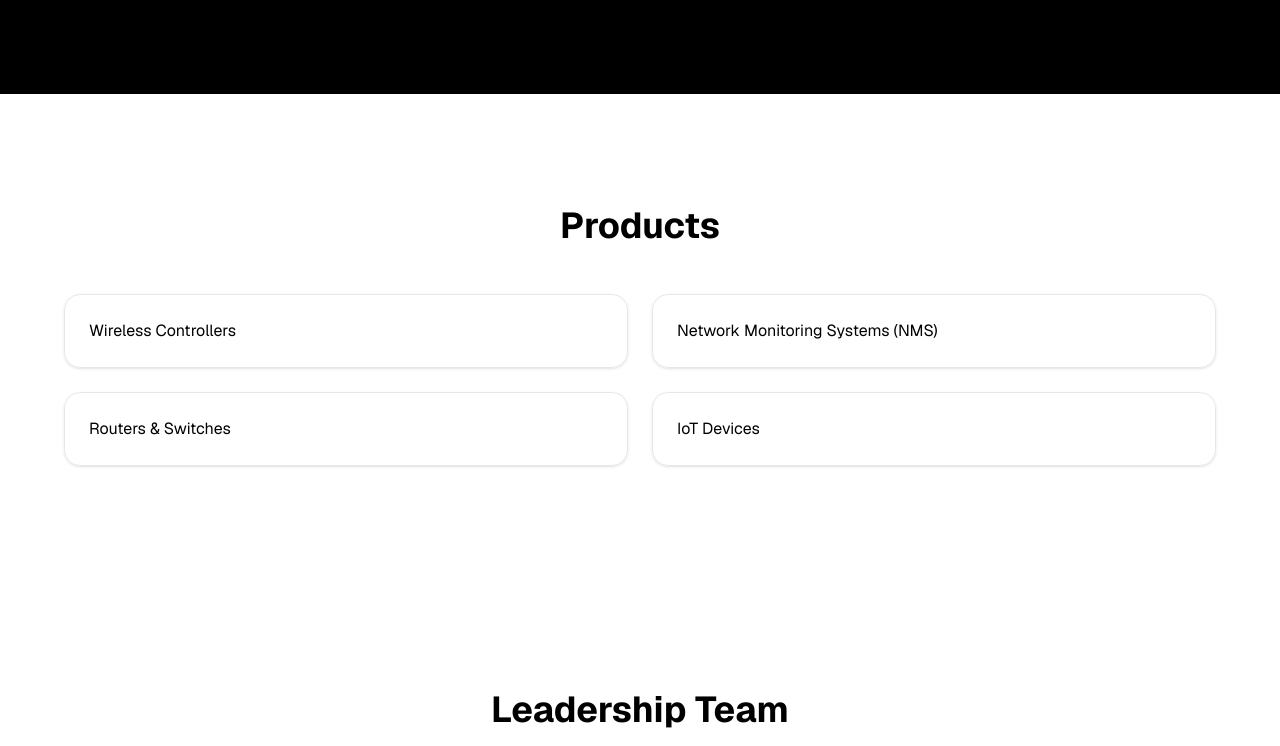
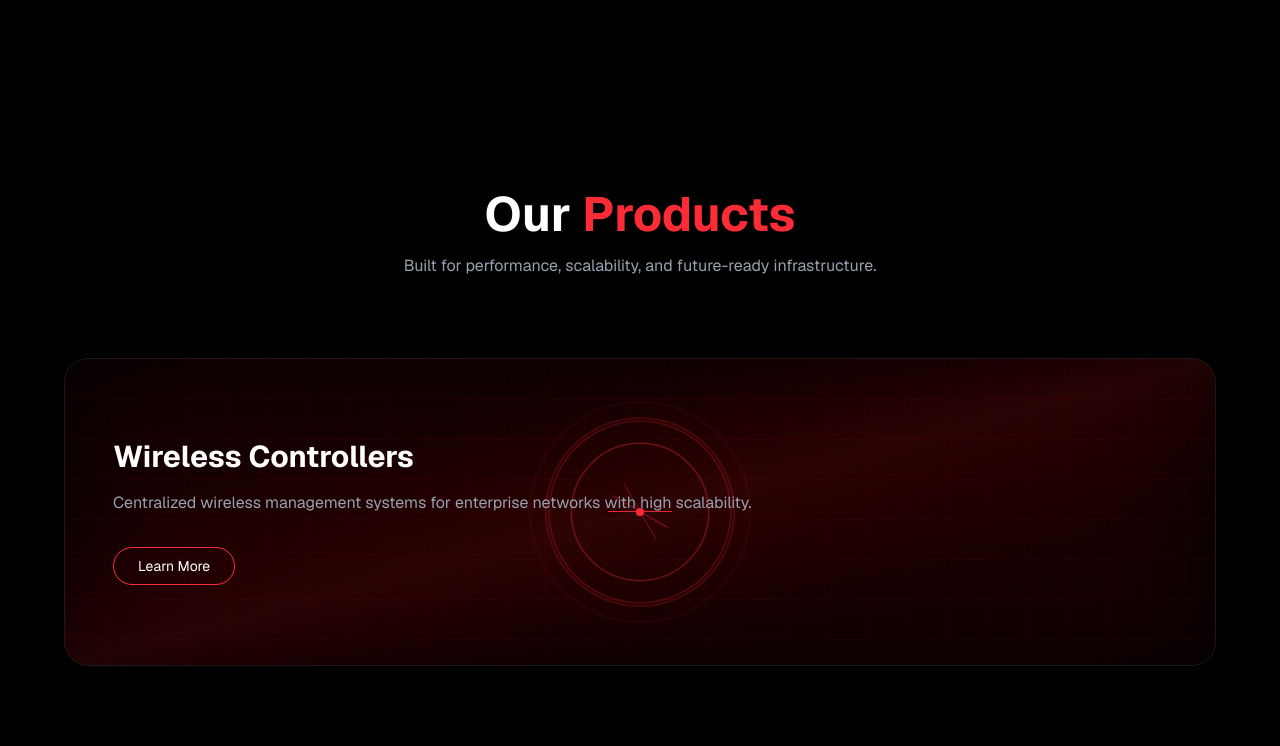
Before and after one commit to monsrip/black-hat-iconic, a Next.js app: page / in a window 1280 px wide. Shown: the part 2294-3040 px from the top of the page. Built offline with nearby package versions, Linux system fonts and the light colour scheme.

Commit message:
new design for product

```diff
--- /dev/null
+++ b/app/components/ProductsSection.tsx
@@ -0,0 +1,224 @@
+"use client";
+import { motion } from "framer-motion";
+
+/* ================= DATA ================= */
+
+const products = [
+  {
+    title: "Wireless Controllers",
+    desc: "Centralized wireless management systems for enterprise networks with high scalability.",
+    type: "wireless",
+  },
+  {
+    title: "Network Monitoring Systems (NMS)",
+    desc: "Real-time analytics, monitoring, and intelligent performance tracking solutions.",
+    type: "monitoring",
+  },
+  {
+    title: "Routers & Switches",
+    desc: "High-performance networking hardware built for speed, reliability, and scalability.",
+    type: "network",
+  },
+  {
+    title: "IoT Devices",
+    desc: "Smart connected devices enabling automation and intelligent infrastructure.",
+    type: "iot",
+  },
+];
+
+/* ================= BACKGROUND VECTOR ================= */
+
+function BackgroundVector({ type }: { type: string }) {
+  return (
+    <div className="absolute inset-0 overflow-hidden">
+
+      {/* BASE GRADIENT */}
+      <div className="absolute inset-0 bg-gradient-to-br from-black via-red-900/20 to-black" />
+
+      {/* GRID */}
+      <div className="absolute inset-0 bg-[linear-gradient(rgba(255,0,0,0.05)_1px,transparent_1px),linear-gradient(90deg,rgba(255,0,0,0.05)_1px,transparent_1px)] bg-[size:40px_40px]" />
+
+      {/* GLOW */}
+      <div className="absolute inset-0 bg-red-600/10 blur-3xl" />
+
+      {/* ================= WIRELESS ================= */}
+      {type === "wireless" && (
+        <div className="relative w-full h-full flex items-center justify-center">
+
+            {/* SIGNAL TOWER */}
+            <div className="w-2 h-2 bg-red-500 rounded-full z-10" />
+
+            {/* EXPANDING WAVES */}
+            {[1, 2, 3, 4, 5].map((i) => (
+            <motion.div
+                key={i}
+                animate={{ scale: [1, 2.5], opacity: [0.5, 0] }}
+                transition={{
+                duration: 2.5,
+                repeat: Infinity,
+                delay: i * 0.6,
+                }}
+                className="absolute w-24 h-24 border border-red-500 rounded-full"
+            />
+            ))}
+
+            {/* SIDE SIGNAL LINES */}
+            {[...Array(3)].map((_, i) => (
+            <motion.div
+                key={i}
+                animate={{ opacity: [0.2, 1, 0.2] }}
+                transition={{ duration: 2, repeat: Infinity, delay: i * 0.5 }}
+                className="absolute w-16 h-[1px] bg-red-500"
+                style={{
+                transform: `rotate(${i * 30}deg)`,
+                }}
+            />
+            ))}
+
+        </div>
+        )}
+
+      {/* ================= MONITORING ================= */}
+      {type === "monitoring" && (
+        <div className="relative w-full h-full flex items-center justify-center">
+
+            {/* GRAPH CONTAINER */}
+            <div className="w-64 h-40 flex items-end gap-2">
+
+            {[20, 40, 30, 60, 45, 70].map((h, i) => (
+                <motion.div
+                key={i}
+                animate={{ height: [h, h + 15, h] }}
+                transition={{
+                    duration: 2,
+                    repeat: Infinity,
+                    delay: i * 0.2,
+                }}
+                className="w-2 bg-gradient-to-t from-red-600 to-red-400 rounded"
+                style={{ height: h }}
+                />
+            ))}
+
+            </div>
+
+            {/* DATA LINE OVERLAY */}
+            <motion.div
+            animate={{ x: ["-10%", "110%"] }}
+            transition={{ duration: 4, repeat: Infinity }}
+            className="absolute w-32 h-[2px] bg-red-500/70 blur-sm"
+            />
+
+            {/* PULSE DOT */}
+            <motion.div
+            animate={{ scale: [1, 1.5, 1] }}
+            transition={{ duration: 1.5, repeat: Infinity }}
+            className="absolute w-2 h-2 bg-red-500 rounded-full bottom-10 left-1/2"
+            />
+
+        </div>
+        )}
+
+      {/* ================= NETWORK ================= */}
+      {type === "network" && (
+        <>
+          {[...Array(6)].map((_, i) => (
+            <motion.div
+              key={i}
+              animate={{ rotate: 360 }}
+              transition={{
+                duration: 10 + i * 2,
+                repeat: Infinity,
+                ease: "linear",
+              }}
+              className="absolute border border-red-500/20 rounded-full"
+              style={{
+                width: `${120 + i * 60}px`,
+                height: `${120 + i * 60}px`,
+                top: "50%",
+                left: "50%",
+                transform: "translate(-50%, -50%)",
+              }}
+            />
+          ))}
+        </>
+      )}
+
+      {/* ================= IOT ================= */}
+      {type === "iot" && (
+        <>
+          {[...Array(20)].map((_, i) => (
+            <motion.div
+              key={i}
+              animate={{ y: [0, -20, 0], opacity: [0.3, 1, 0.3] }}
+              transition={{ duration: 3, repeat: Infinity, delay: i * 0.1 }}
+              className="absolute w-[2px] h-[20px] bg-red-500/60"
+              style={{
+                left: `${i * 5}%`,
+                bottom: "0%",
+              }}
+            />
+          ))}
+        </>
+      )}
+    </div>
+  );
+}
+
+/* ================= MAIN COMPONENT ================= */
+
+export default function ProductsSection() {
+  return (
+    <section className="bg-black text-white py-24 px-4 sm:px-6">
+
+      {/* HEADER */}
+      <div className="max-w-6xl mx-auto text-center mb-20">
+        <h2 className="text-3xl sm:text-5xl font-bold">
+          Our <span className="text-red-500">Products</span>
+        </h2>
+        <p className="text-gray-400 mt-4">
+          Built for performance, scalability, and future-ready infrastructure.
+        </p>
+      </div>
+
+      {/* PRODUCTS */}
+      <div className="max-w-6xl mx-auto space-y-20">
+
+        {products.map((p, i) => (
+          <div
+            key={i}
+            className="relative overflow-hidden rounded-3xl border border-white/10 py-20"
+          >
+
+            {/* BACKGROUND VECTOR */}
+            <BackgroundVector type={p.type} />
+
+            {/* CONTENT */}
+            <div className="relative z-10 px-6 sm:px-12 max-w-3xl">
+
+              <motion.div
+                initial={{ opacity: 0, x: i % 2 === 0 ? -60 : 60 }}
+                whileInView={{ opacity: 1, x: 0 }}
+                transition={{ duration: 0.6 }}
+                className="space-y-4"
+              >
+                <h3 className="text-2xl sm:text-3xl font-bold">
+                  {p.title}
+                </h3>
+
+                <p className="text-gray-400">
+                  {p.desc}
+                </p>
+
+                <button className="mt-4 px-6 py-2 border border-red-500 rounded-full text-sm hover:bg-red-500 transition">
+                  Learn More
+                </button>
+              </motion.div>
+
+            </div>
+          </div>
+        ))}
+
+      </div>
+    </section>
+  );
+}
--- a/app/page.tsx
+++ b/app/page.tsx
@@ -6,6 +6,7 @@ import Link from "next/link";
 import HeroSection from "./components/HeroSection";
 import AboutSection from "./components/AboutSection";
 import ServicesSection from "./components/ServicesSection";
+import ProductsSection from "./components/ProductsSection";
 
 /* ========= TYPES ========= */
 
@@ -99,13 +100,7 @@ const Home: React.FC = () => {
       <ServicesSection />
 
       {/* PRODUCTS */}
-      <Section id="products" title="Products">
-        <div className="grid grid-cols-1 sm:grid-cols-2 gap-4 sm:gap-6">
-          {products.map((p, i) => (
-            <Glass key={i}>{p}</Glass>
-          ))}
-        </div>
-      </Section>
+      <ProductsSection />
 
       {/* TEAM */}
       <Section id="team" title="Leadership Team">
```
